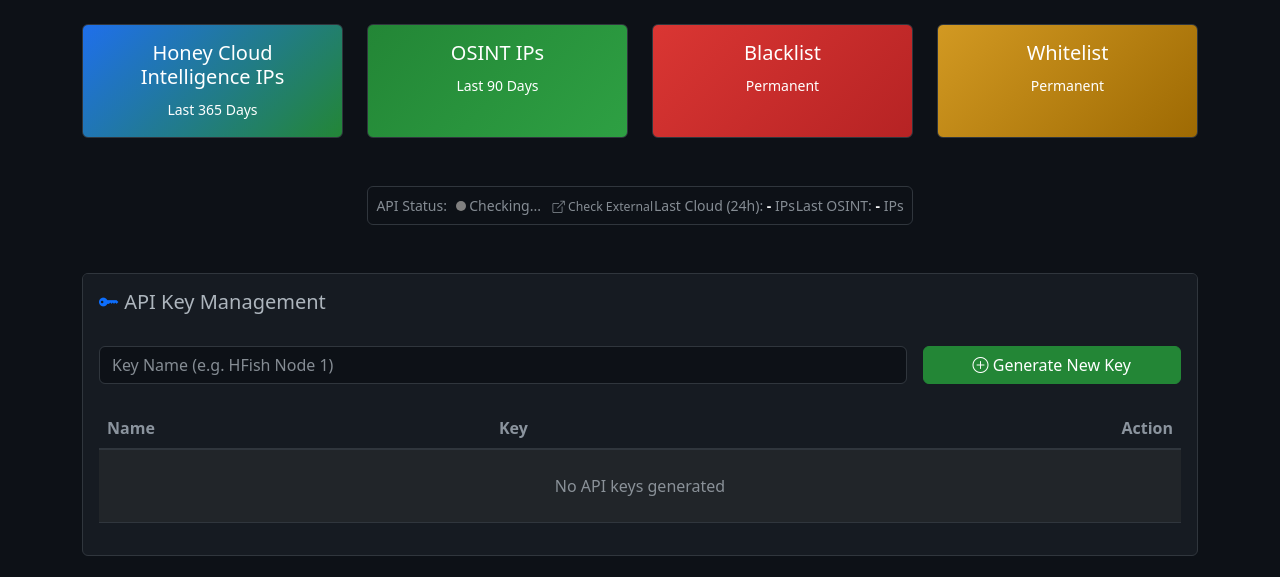
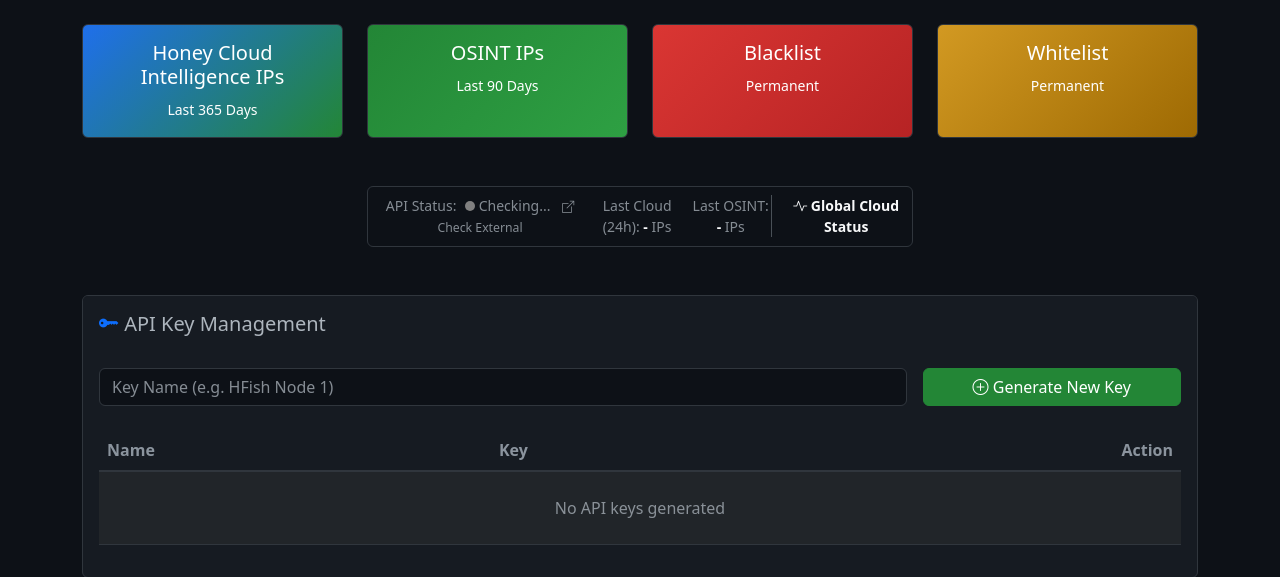
Before and after one commit to lemueIO/honey-api, a FastAPI app: template app/templates/index.html in a window 1280 px wide. Shown: the part 58-635 px from the top of the page. Run offline with FastAPI, Linux system fonts and the light colour scheme; the template is opened without the code that fills it, so the values that code supplies are empty.

```diff
--- a/app/main.py
+++ b/app/main.py
@@ -43,6 +43,20 @@ async def fix_double_slashes(request: Request, call_next):
 
 templates = Jinja2Templates(directory="app/templates")
 app.mount("/static", StaticFiles(directory="app/static"), name="static")
+
+# --- Bridge Redirects for Uptime Kuma (Subpath Support) ---
+@app.get("/icon.svg")
+async def get_icon_bridge():
+    return RedirectResponse(url="/cloud/icon.svg")
+
+@app.get("/api/status-page/{path:path}")
+async def status_page_bridge(path: str):
+    return RedirectResponse(url=f"/cloud/api/status-page/{path}")
+
+@app.get("/upload/{path:path}")
+async def upload_bridge(path: str):
+    return RedirectResponse(url=f"/cloud/upload/{path}")
+
 
 logging.basicConfig(level=logging.INFO)
 logger = logging.getLogger(__name__)
--- a/app/templates/index.html
+++ b/app/templates/index.html
@@ -213,6 +213,11 @@
                         </div>
                         <div>
                             Last OSINT: <span id="stats-last-osint" class="fw-bold text-light">-</span> IPs
+                        </div>
+                        <div class="border-start ps-3">
+                            <a href="/cloud" target="_blank" class="text-decoration-none text-light fw-bold">
+                                <i class="bi bi-activity"></i> Global Cloud Status
+                            </a>
                         </div>
                     </div>
                 </div>
```
Also changed, not shown: README.md, README_DE.md, README_DE2.md, README_UA.md, 2 other files.
